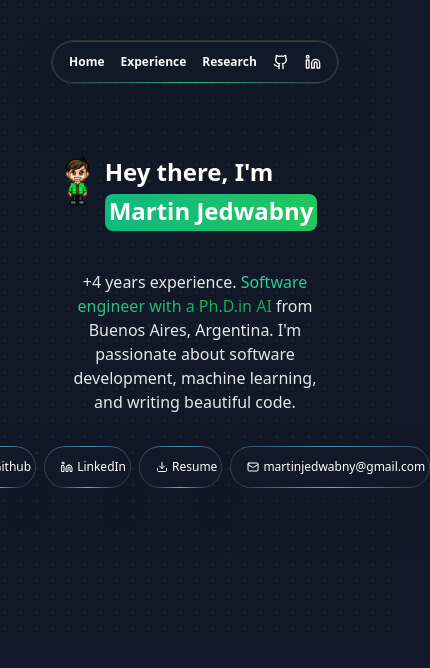
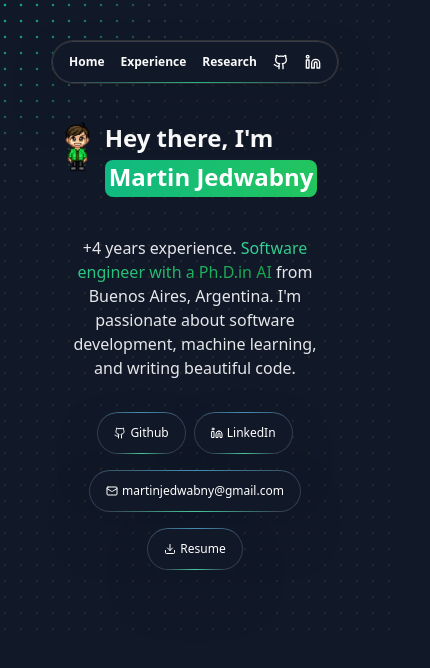
Before and after one commit to martinjedwabny/martinjedwabny.github.io, a React (Vite) app: page /#/ in a window 390 px wide. Shown: the top 668 px of the page, 430 px wide, since content can reach past the window. Built offline with nearby package versions, Linux system fonts and the light colour scheme.

Commit message:
make hero buttons responsive

```diff
--- a/src/components/Button/Button.tsx
+++ b/src/components/Button/Button.tsx
@@ -1,8 +1,10 @@
+import { cn } from "@/utils/cn";
 import { motion } from "framer-motion";
 
 export default function Button({
     children,
     onClick,
+    className
 }: React.PropsWithChildren<
     React.ButtonHTMLAttributes<HTMLButtonElement>
 >) {
@@ -10,7 +12,7 @@ export default function Button({
         <motion.button
             onClick={onClick}
             whileHover={{ scale: 1.05 }}
-            className="bg-slate-800 no-underline group cursor-pointer relative shadow-2xl shadow-gray-900 rounded-full p-px text-xs sm:text-sm leading-6  text-white inline-block"
+            className={cn("bg-slate-800 no-underline group cursor-pointer relative shadow-2xl shadow-gray-900 rounded-full p-px text-xs sm:text-sm leading-6  text-white inline-block", className)}
         >
             <span className="absolute inset-0 overflow-hidden rounded-full">
                 <span className="absolute inset-0 rounded-full bg-[image:radial-gradient(75%_100%_at_50%_0%,rgba(56,189,248,0.6)_0%,rgba(56,189,248,0)_75%)]" />
--- a/src/components/HeroSection/HeroSection.tsx
+++ b/src/components/HeroSection/HeroSection.tsx
@@ -18,7 +18,7 @@ export default function HeroSection() {
     return (
         < HeroHighlight className="flex flex-col" >
 
-            <div className="flex flex-col max-w-2xl items-center">
+            <div className="flex flex-col max-w-2xl items-center max-sm:mt-16">
 
                 <div className="flex flex-row justify-center -ml-6">
 
@@ -58,11 +58,12 @@ export default function HeroSection() {
                     {messages.intro[2]}
                 </p>
 
-                <div className="flex flex-row gap-2 justify-center">
+                <div className="flex flex-row gap-2 justify-center max-sm:w-[280px] max-sm:inline-block text-center">
                     {links.map((link, index) => (
                         <Button
                             key={index}
                             onClick={() => window.open(link.href)}
+                            className="mb-4 mx-1"
                         >
                             <img
                                 src={link.iconPath}
--- a/src/utils/links.ts
+++ b/src/utils/links.ts
@@ -16,13 +16,13 @@ export const links = [
         href: "https://www.linkedin.com/in/martinjedwabny/"
     },
     {
+        name: "martinjedwabny@gmail.com",
+        iconPath: mailIcon,
+        href: "mailto:martinjedwabny@gmail.com"
+    },
+    {
         name: "Resume",
         iconPath: resumeIcon,
         href: "https://docs.google.com/document/d/1C5-69SqbxNRaloBMXi2XdJ4kK8vG7XdcI4JLcMdYo5Q/edit?usp=sharing"
-    },
-    {
-        name: "martinjedwabny@gmail.com",
-        iconPath: mailIcon,
-        href: "mailto:martinjedwabny@gmail.com"
     }
 ];
```
